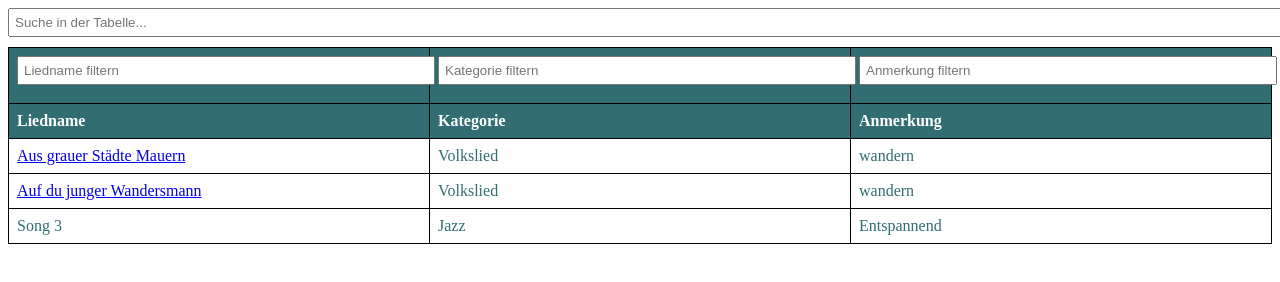
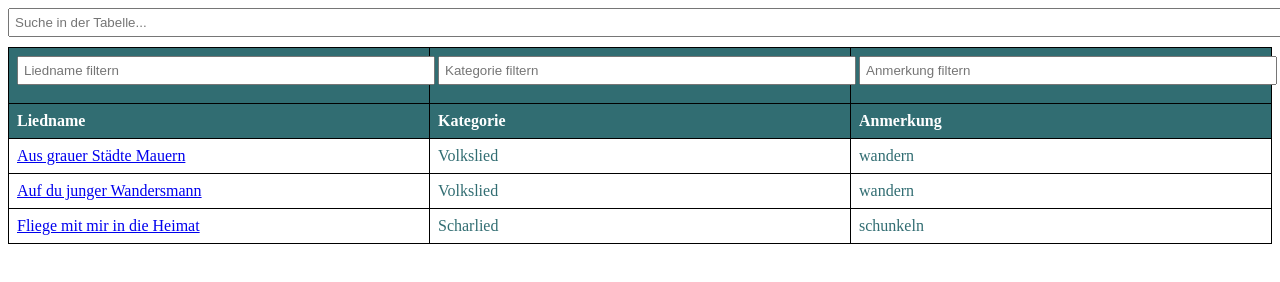
Before and after one commit to Peter-Jo/liederliste, a plain HTML site: page index.html in a window 1280 px wide. Drawn offline with Linux system fonts and the light colour scheme.

Commit message:
index.html

```diff
--- a/index.html
+++ b/index.html
@@ -47,7 +47,7 @@
         <tbody>
             <tr><td><a href="https://github.com/Peter-Jo/liederliste/aus_grauer_stadte.pdf">Aus grauer Städte Mauern</a></td><td>Volkslied</td><td>wandern</td></tr>
             <tr><td><a href="https://github.com/Peter-Jo/liederliste/auf_du_junger_wandersmann.pdf">Auf du junger Wandersmann</a></td><td>Volkslied</td><td>wandern</td></tr>
-            <tr><td>Song 3</td><td>Jazz</td><td>Entspannend</td></tr>
+            <tr><td><a href="https://github.com/Peter-Jo/liederliste/fliege_mit_mir.pdf">Fliege mit mir in die Heimat</a></td><td>Scharlied</td><td>schunkeln</td></tr>
         </tbody>
     </table>
     <script>
```
